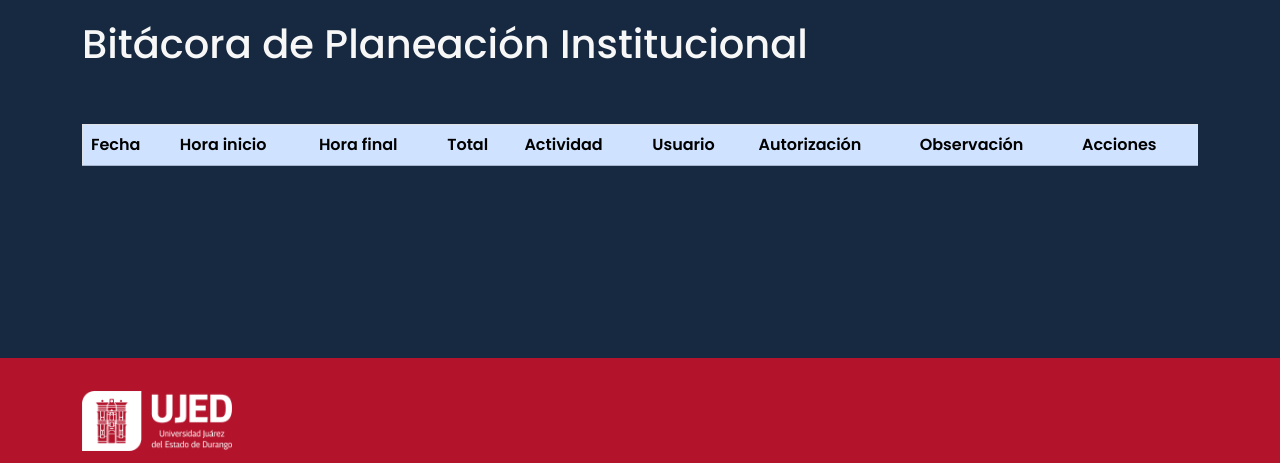
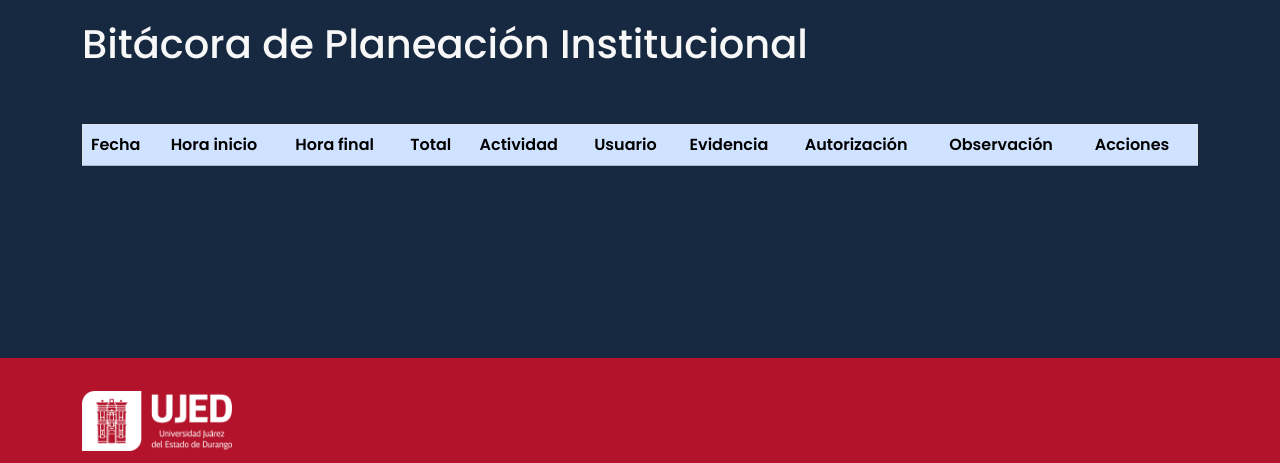
Before and after one commit to cesar-ujed/bitacora, a Django app: template frontend/templates/plan_admin.html in a window 1280 px wide. Shown: the part 63-526 px from the top of the page. Run offline with Django 5.2, Linux system fonts and the light colour scheme; the template is opened without the code that fills it, so the values that code supplies are empty.

Commit message:
Frontend: PI campo evidencia agregado

```diff
--- a/frontend/templates/plan_admin.html
+++ b/frontend/templates/plan_admin.html
@@ -14,6 +14,7 @@
           <th>Total</th>
           <th>Actividad</th>
           <th>Usuario</th>
+          <th>Evidencia</th>
           <th>Autorización</th>
           <th>Observación</th>
           <th>Acciones</th>
@@ -28,6 +29,13 @@
             <td>{{ i.horas_total }} hrs.</td>
             <td>{{ i.actividad }}</td>
             <td>{{ i.usuario.first_name }} {{i.usuario.last_name}}</td>
+            <td>
+              {% if i.evidencia %}
+                <a class="btn btn-link" href="{{ i.evidencia.url }}" target="_blank">Ver evidencia</a>
+              {% else %}
+                Sin evidencia
+              {% endif %}
+            </td>
             <td>
               {% if i.autorizacion == True %}
                 Autorizado
```
Also changed, not shown: frontend/forms.py (+7 -0 lines), frontend/templates/addplan.html (+6 -2 lines).
